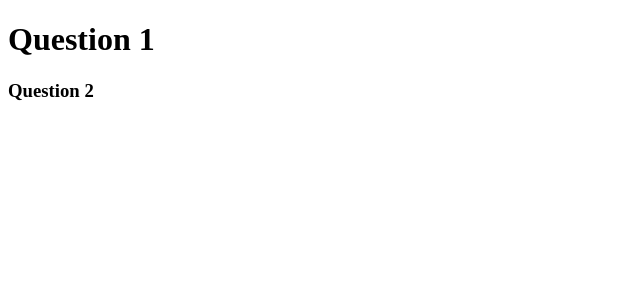
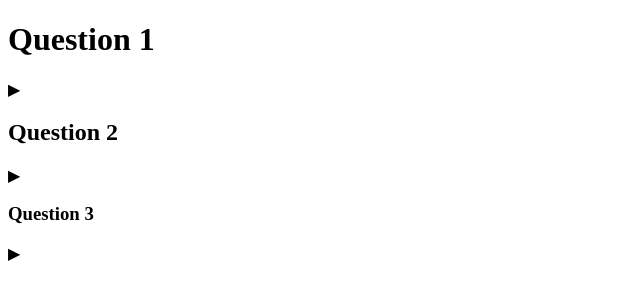
Before and after one commit to a-und-b/webflow-helpers, a plain HTML site: page rich-text-accordion/example.html in a window 1280 px wide. Shown: the whole page, without its empty margins (0-640 px from the left). Drawn offline with Linux system fonts and the light colour scheme.

Commit message:
Enhance rich text accordion helper.

```diff
--- a/rich-text-accordion/example.html
+++ b/rich-text-accordion/example.html
@@ -5,15 +5,17 @@
         <meta name="viewport" content="width=device-width, initial-scale=1.0">
         <title>Rich Text Accordion Example</title>
         <script src="../jquery-3.5.1.min.js"></script>
-        <script src="rich-text-accordion.js"></script>
+        <script src="rte-accordion.js"></script>
     </head>
     <body>
         <!-- Example Rich Text -->
-        <div class="rte-accordion">
+        <div class="cf-rte-accordion">
             <h1>Question 1</h1>
-            <p>Answer to question 1</p>
-            <h3>Question 2</h3>
-            <p>Answer to question 2</p>
+            <p>Answer to question 1 Lorem ipsum dolor sit amet consectetur adipisicing elit. Harum hic, recusandae magnam ipsam aut veniam reiciendis accusantium quaerat asperiores, totam ducimus minima praesentium in deserunt. Tempora impedit nobis aliquam incidunt.</p>
+            <h2>Question 2</h2>
+            <p>Answer to question 2 Lorem ipsum dolor sit amet consectetur adipisicing elit. Harum hic, recusandae magnam ipsam aut veniam reiciendis accusantium quaerat asperiores, totam ducimus minima praesentium in deserunt. Tempora impedit nobis aliquam incidunt.</p>
+            <h3>Question 3</h3>
+            <p>Answer to question 3 Lorem ipsum dolor sit amet consectetur adipisicing elit. Harum hic, recusandae magnam ipsam aut veniam reiciendis accusantium quaerat asperiores, totam ducimus minima praesentium in deserunt. Tempora impedit nobis aliquam incidunt.</p>
             <!-- More questions and answers -->
         </div>
     </body>
--- a/rich-text-accordion/rich-text-accordion.js
+++ /dev/null
@@ -1,41 +0,0 @@
-$(document).ready(function() {
-  // Function to create accordion from RTE content
-  function createAccordionFromRTE() {
-    $('.rte-accordion').each(function() {
-      var $rteContent = $(this);
-      var $accordion = $('<div class="accordion"></div>');
-
-      // Find all heading elements followed by paragraphs in the RTE content
-      $rteContent.find(':header').each(function() {
-        var $question = $(this);
-        var $answer = $question.next('p');
-
-        if ($answer.length) {
-          // Create accordion item
-          var $item = $('<div class="accordion-item"></div>');
-          var $header = $('<div class="accordion-header"></div>').html($question.clone().wrap('<div>').parent().html());
-          var $content = $('<div class="accordion-content" style="display: none;"></div>').append($answer);
-
-          $item.append($header).append($content);
-          $accordion.append($item);
-        }
-      });
-
-      // Replace RTE content with the created accordion
-      $rteContent.replaceWith($accordion);
-    });
-
-    // Add click event to toggle accordion items
-    $('.accordion-header').click(function() {
-      var $header = $(this);
-      var $content = $header.next('.accordion-content');
-      var $item = $header.parent('.accordion-item');
-
-      $item.toggleClass('active');
-      $content.slideToggle(300);
-    });
-  }
-
-  // Call the function when the document is ready
-  createAccordionFromRTE();
-});
--- /dev/null
+++ b/rich-text-accordion/rte-accordion.js
@@ -0,0 +1,69 @@
+document.addEventListener('DOMContentLoaded', function() {
+
+  // Function to create accordion from RTE content
+  function createAccordionFromRTE() {
+    document.querySelectorAll('.cf-rte-accordion').forEach(function(rteContent) {
+      const accordion = document.createElement('div');
+      accordion.className = 'cf-rte-accordion';
+
+      // Find all heading elements followed by paragraphs in the RTE content
+      rteContent.querySelectorAll(':is(h1, h2, h3, h4, h5, h6)').forEach(function(question) {
+        const answer = question.nextElementSibling;
+
+        if (answer && answer.tagName === 'P') {
+          // Create accordion item
+          const item = document.createElement('div');
+          item.className = 'cf-rte-accordion_item';
+
+          const header = document.createElement('div');
+          header.className = 'cf-rte-accordion_header';
+          header.innerHTML = question.outerHTML;
+
+          // Add arrow icon
+          const icon = document.createElement('div');
+          icon.className = 'cf-rte-accordion_icon';
+          icon.textContent = '▶';
+          header.appendChild(icon);
+
+          const content = document.createElement('div');
+          content.className = 'cf-rte-accordion_content';
+          content.style.cssText = 'max-height: 0; overflow: hidden; opacity: 0; transition: max-height 0.3s ease-out, opacity 0.3s ease-out;';
+          content.appendChild(answer.cloneNode(true));
+
+          item.appendChild(header);
+          item.appendChild(content);
+          accordion.appendChild(item);
+        }
+      });
+
+      // Replace RTE content with the created accordion
+      rteContent.parentNode.replaceChild(accordion, rteContent);
+    });
+
+    // Add click event to toggle accordion items
+    document.querySelectorAll('.cf-rte-accordion_header').forEach(function(header) {
+      header.addEventListener('click', function() {
+        const content = this.nextElementSibling;
+        const item = this.parentElement;
+        const arrow = this.querySelector('.cf-rte-accordion_icon');
+
+        item.classList.toggle('active');
+
+        if (item.classList.contains('active')) {
+          content.style.maxHeight = content.scrollHeight + "px";
+          content.style.opacity = '1';
+          // Rotate arrow when open
+          arrow.style.transform = 'rotate(90deg)';
+        } else {
+          content.style.maxHeight = '0';
+          content.style.opacity = '0';
+          // Reset arrow rotation when closed
+          arrow.style.transform = 'rotate(0deg)';
+        }
+      });
+    });
+  }
+
+  // Call the function when the document is ready
+  createAccordionFromRTE();
+});
```
Also changed, not shown: 1 other file.
